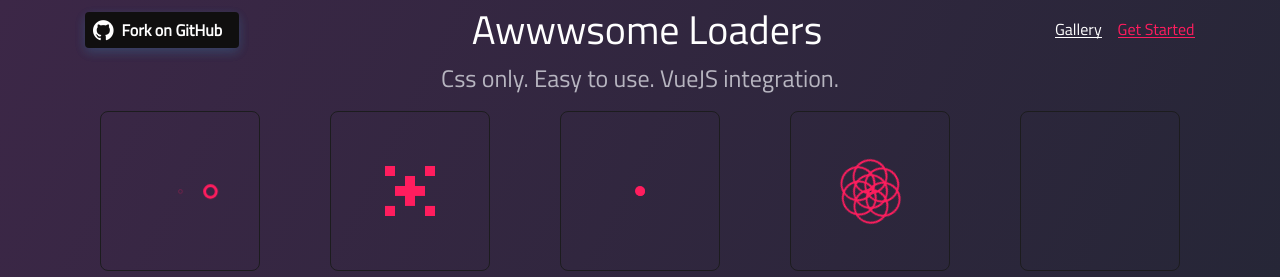
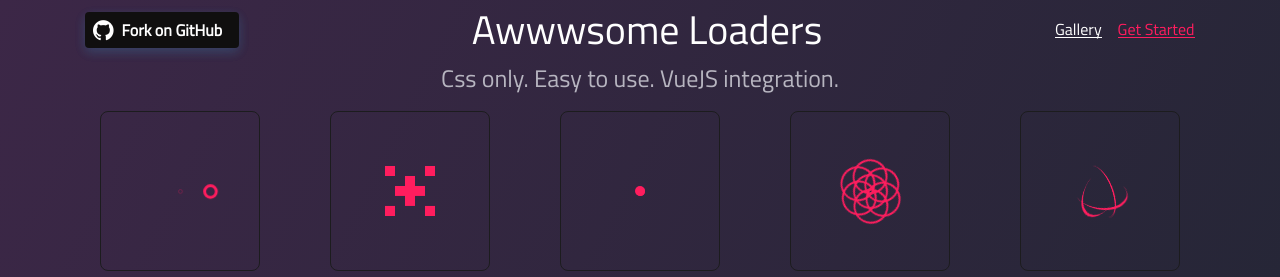
Before and after one commit to epicmaxco/epic-spinners-landing, a Vue app: page /#/ in a window 1280 px wide. Shown: the top 277 px of the page. Built offline with nearby package versions, Linux system fonts and the light colour scheme.

Commit message:
feat(orbit spinner)

```diff
--- a/src/components/LoadersGallery.vue
+++ b/src/components/LoadersGallery.vue
@@ -21,7 +21,9 @@
       </loaders-gallery-item>
     </div>
     <div class="gallery-item-container">
-      <loaders-gallery-item></loaders-gallery-item>
+      <loaders-gallery-item>
+        <orbit-spinner :animationDuration="1200" :size="55" :color="'#ff1d5e'"></orbit-spinner>
+      </loaders-gallery-item>
     </div>
     <div class="gallery-item-container">
       <loaders-gallery-item></loaders-gallery-item>
@@ -77,6 +79,7 @@
   import PixelSpinner from './spinners/PixelSpinner.vue'
   import FlowerSpinner from './spinners/FlowerSpinner.vue'
   import IntersectingCirclesSpinner from './spinners/IntersectingCirclesSpinner.vue'
+  import OrbitSpinner from './spinners/OrbitSpinner.vue'
 
   export default {
     name: 'LoadersGallery',
@@ -85,7 +88,8 @@
       HollowDotsSpinner,
       PixelSpinner,
       FlowerSpinner,
-      IntersectingCirclesSpinner
+      IntersectingCirclesSpinner,
+      OrbitSpinner
     }
   }
 </script>
--- /dev/null
+++ b/src/components/spinners/OrbitSpinner.vue
@@ -0,0 +1,104 @@
+<template>
+  <div class="orbit-spinner" :style="spinnerStyle">
+    <div class="orbit one" :style="orbitStyle"></div>
+    <div class="orbit two" :style="orbitStyle"></div>
+    <div class="orbit three" :style="orbitStyle"></div>
+  </div>
+</template>
+
+<script>
+  export default {
+    name: 'OrbitSpinner',
+
+    props: {
+      animationDuration: {
+        type: Number,
+        default: 1000
+      },
+      size: {
+        type: Number,
+        default: 50
+      },
+      color: {
+        type: String,
+        default: '#fff'
+      }
+    },
+
+    data () {
+      return {
+        spinnerStyle: {
+          height: `${this.size}px`,
+          width: `${this.size}px`
+        },
+        orbitStyle: {
+          borderColor: this.color,
+          animationDuration: `${this.animationDuration}ms`
+        }
+      }
+    }
+  }
+</script>
+
+<style  lang="scss" scoped>
+  .orbit-spinner {
+    border-radius: 50%;
+    perspective: 800px;
+  }
+
+  .orbit {
+    position: absolute;
+    box-sizing: border-box;
+    width: 100%;
+    height: 100%;
+    border-radius: 50%;
+  }
+
+  .orbit.one {
+    left: 0%;
+    top: 0%;
+    animation: orbit-spinner-orbit-one-animation 1s linear infinite;
+    border-bottom: 3px solid #fff;
+  }
+
+  .orbit.two {
+    right: 0%;
+    top: 0%;
+    animation: orbit-spinner-orbit-two-animation 1s linear infinite;
+    border-right: 3px solid #fff;
+  }
+
+  .orbit.three {
+    right: 0%;
+    bottom: 0%;
+    animation: orbit-spinner-orbit-three-animation 1s linear infinite;
+    border-top: 3px solid #fff;
+  }
+
+  @keyframes orbit-spinner-orbit-one-animation {
+    0% {
+      transform: rotateX(35deg) rotateY(-45deg) rotateZ(0deg);
+    }
+    100% {
+      transform: rotateX(35deg) rotateY(-45deg) rotateZ(360deg);
+    }
+  }
+
+  @keyframes orbit-spinner-orbit-two-animation {
+    0% {
+      transform: rotateX(50deg) rotateY(10deg) rotateZ(0deg);
+    }
+    100% {
+      transform: rotateX(50deg) rotateY(10deg) rotateZ(360deg);
+    }
+  }
+
+  @keyframes orbit-spinner-orbit-three-animation {
+    0% {
+      transform: rotateX(35deg) rotateY(55deg) rotateZ(0deg);
+    }
+    100% {
+      transform: rotateX(35deg) rotateY(55deg) rotateZ(360deg);
+    }
+  }
+</style>
```
